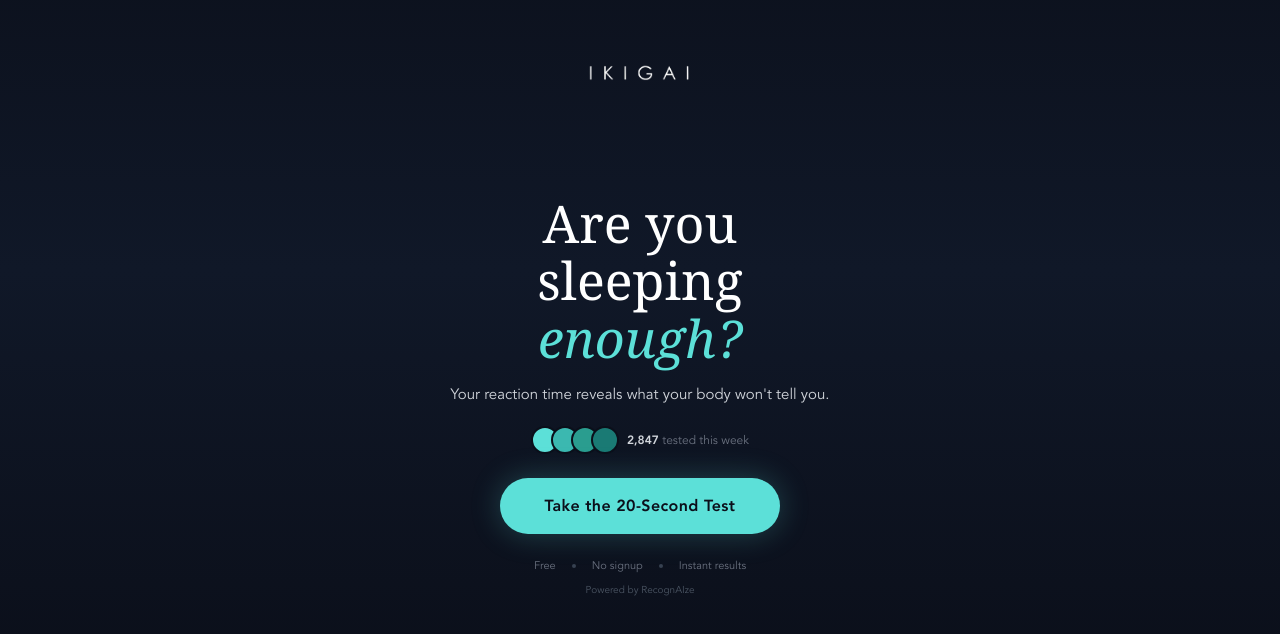
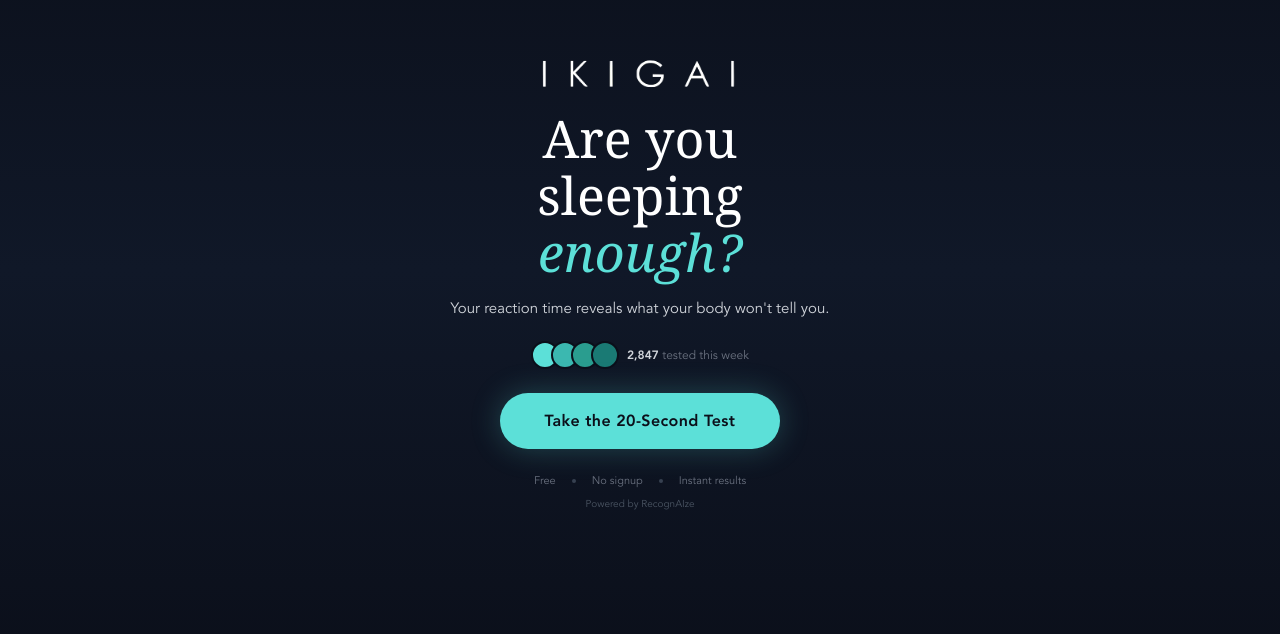
Before and after one commit to adhanaaan/recognaizelite, a Next.js app: page /hookikigai in a window 1280 px wide. Shown: the part 130-764 px from the top of the page. Built offline with nearby package versions, Linux system fonts and the light colour scheme; no server answers.

Commit message:
Replace Ikigai logo with pre-cropped version and remove clipPath hack
https://claude.ai/code/session_01Mkq7aNGpQcU5sCkaxttmNK

```diff
--- a/src/pages/hookikigai.tsx
+++ b/src/pages/hookikigai.tsx
@@ -34,7 +34,7 @@ export default function HookIkigaiEntry() {
       >
         {/* Ikigai branding */}
         <div className="text-center -mb-2">
-          <img src="/ikigai-logo.png" alt="Ikigai" className="mx-auto w-[260px]" style={{ filter: "invert(1) brightness(2)", clipPath: "inset(38% 10% 38% 10%)" }} />
+          <img src="/ikigai-logo.png" alt="Ikigai" className="mx-auto w-[260px]" style={{ filter: "invert(1) brightness(2)" }} />
         </div>
 
         {/* Headline */}
```
Also changed, not shown: public/ikigai-logo.png.
